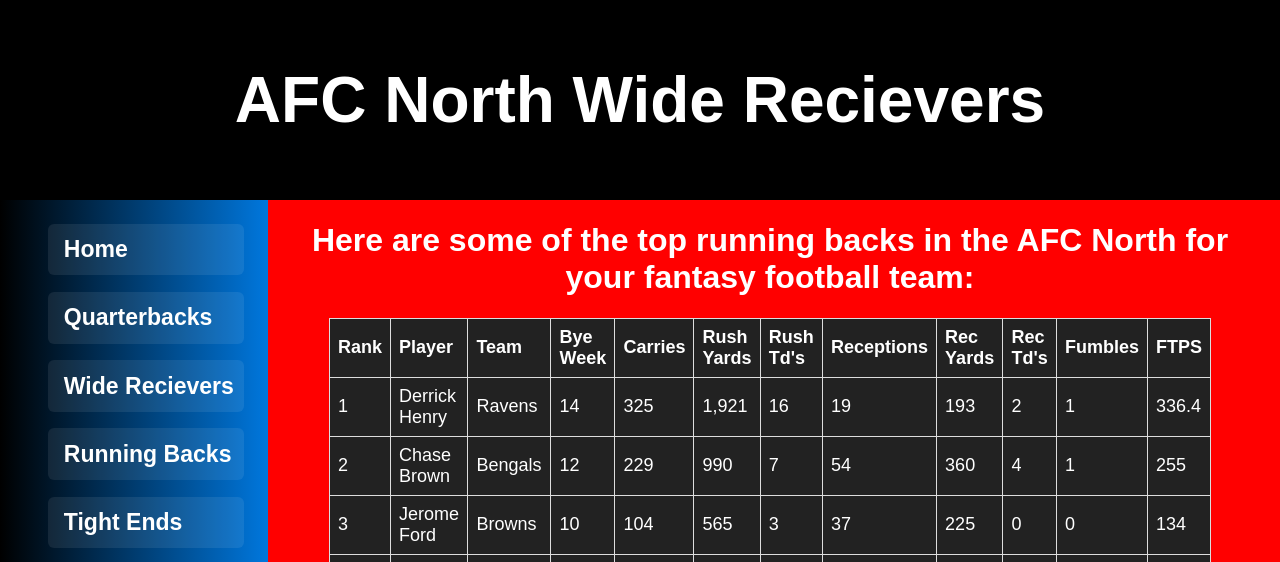
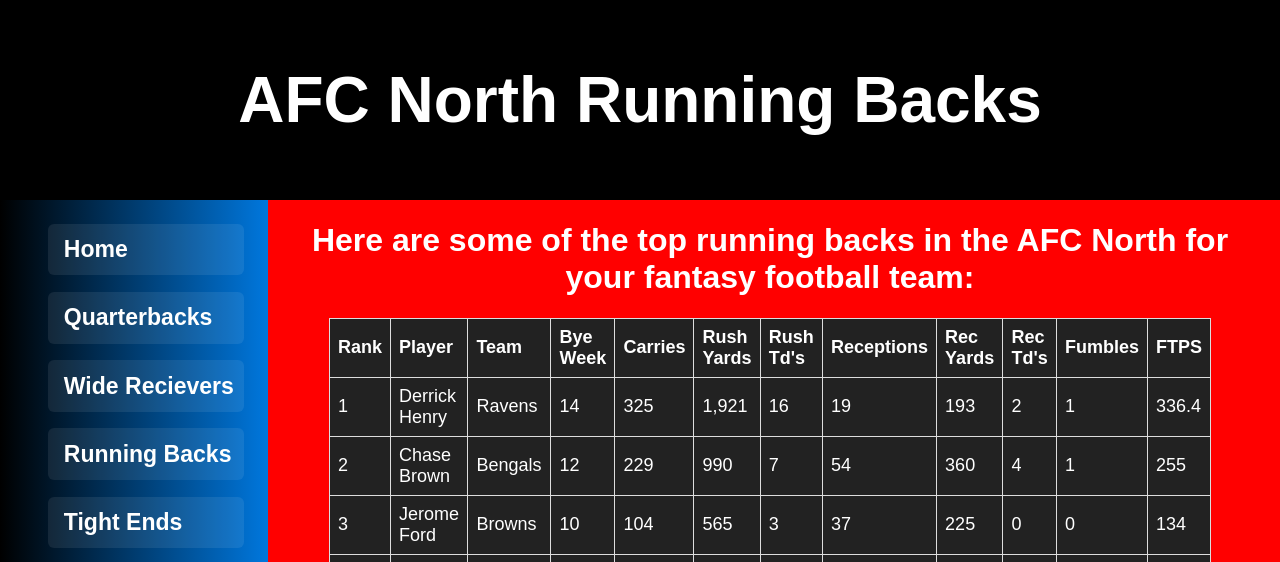
Before and after one commit to sj5809/The-Final-Website, a plain HTML site: page Running_Backs.html in a window 1280 px wide. Shown: the top 562 px of the page. Drawn offline with Linux system fonts and the light colour scheme.

Commit message:
Change header from Wide Receivers to Running Backs

```diff
--- a/Running_Backs.html
+++ b/Running_Backs.html
@@ -9,7 +9,7 @@
   </head>
   <body>
     <header>
-      <h1>AFC North Wide Recievers</h1>
+      <h1>AFC North Running Backs</h1>
     </header>
     <nav>
       <ul>
```
